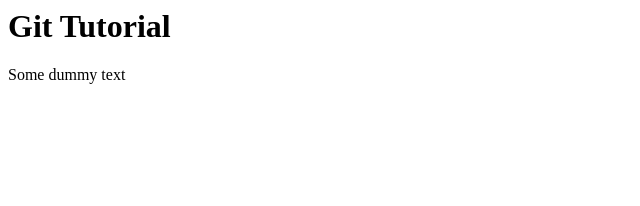
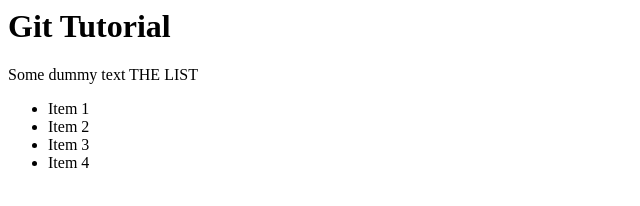
Before and after one commit to chrisgcoder/git-tutorial, a plain HTML site: page index.html in a window 1280 px wide. Shown: the whole page, without its empty margins (0-640 px from the left). Drawn offline with Linux system fonts and the light colour scheme.

Commit message:
Added list items to index.html

```diff
--- a/index.html
+++ b/index.html
@@ -2,5 +2,12 @@
 <body>
 <h1>Git Tutorial</h1>
 Some dummy text
+THE LIST
+<ul>
+	<li>Item 1</li>
+	<li>Item 2</li>
+	<li>Item 3</li>
+	<li>Item 4</li>
+</ul>
 </body>
 </html>
```
